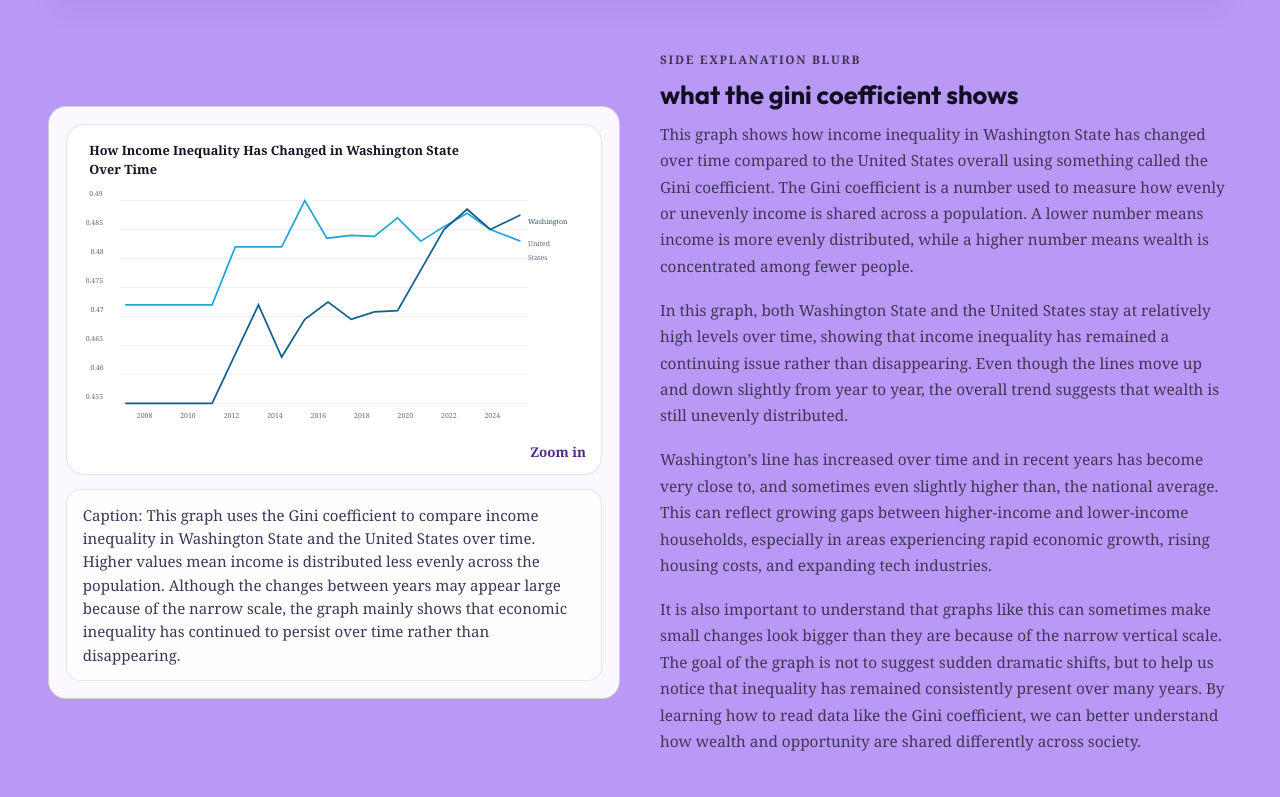
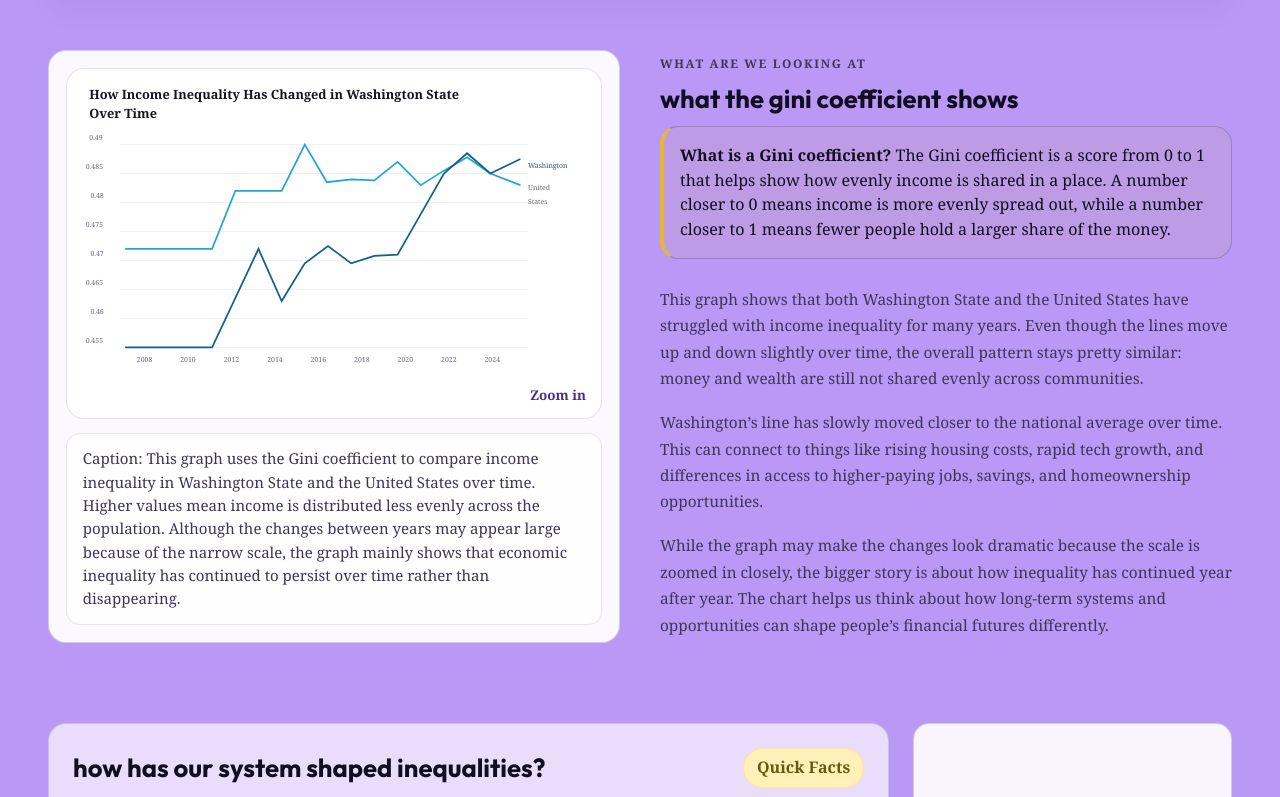
Before and after one commit to kelishightower/wacefe-scafold, a React (Vite) app: page / in a window 1280 px wide. Shown: the part 5403-6200 px from the top of the page. Built offline with nearby package versions, Linux system fonts and the light colour scheme; a web font is replaced by a local one.

Commit message:
updated gini text

```diff
--- a/src/components/QuickFactsFlow.jsx
+++ b/src/components/QuickFactsFlow.jsx
@@ -13,7 +13,7 @@ const factMap = {
     whyItMatters:
       'The economic effects of slavery did not end when slavery was abolished. Generations of exclusion from land ownership, education, banking, and higher-paying jobs limited opportunities for many Black families to build wealth over time. These long-term disadvantages still influence modern wealth gaps seen in Washington and across the country today.',
     learnMore:
-      'https://nmaahc.si.edu/learn/talking-about-race/topics/historical-foundations-race'
+      'https://www.humanities.org/spark/a-little-known-story-of-slavery-in-washington-territory/'
   },
   landOwnership: {
     label: 'land ownership',
@@ -24,7 +24,7 @@ const factMap = {
     whyItMatters:
       'Many communities of color were historically denied equal access to land ownership through discriminatory laws, violence, and unfair lending practices. Because homes and property often grow in value over time, being excluded from ownership also meant being excluded from opportunities to build long-term financial stability and generational wealth.',
     learnMore:
-      'https://www.urban.org/policy-centers/housing-finance-policy-center/projects/reducing-racial-homeownership-gap'
+      'https://www.hillsdale.edu/educational-outreach/free-market-forum/2008-archive/property-rights-in-american-history/'
   },
   systemicRacism: {
     label: 'systemic racism',
@@ -35,7 +35,7 @@ const factMap = {
     whyItMatters:
       'Systemic racism can shape access to education, healthcare, housing, employment, and political power. Over time, these unequal systems compound and contribute to wealth disparities that continue across generations. The effects can still be seen today in differences in income, neighborhood resources, and economic opportunity throughout Washington State.',
     learnMore:
-      'https://www.apa.org/topics/racism-bias-discrimination/systemic-racism'
+      'https://www.raceforward.org/resources/video-series/what-systemic-racism'
   },
   housing: {
     label: 'unequal housing policies',
@@ -57,7 +57,7 @@ const factMap = {
     whyItMatters:
       'Supporters argue these policies encourage economic growth, but critics note they can widen inequality when access to resources is already uneven. Reductions in public support for housing, healthcare, education, and wages can disproportionately affect lower-income communities and make existing wealth gaps harder to close.',
     learnMore:
-      'https://www.britannica.com/topic/neoliberalism'
+      'https://www.investopedia.com/terms/n/neoliberalism.asp'
   },
   votingBarriers: {
     label: 'voting barriers',
@@ -68,7 +68,7 @@ const factMap = {
     whyItMatters:
       'Voting influences which communities receive political attention, funding, and policy support. When groups face barriers to political participation, they may also have less influence over decisions related to schools, housing, transportation, wages, and economic investment in their communities.',
     learnMore:
-      'https://www.brennancenter.org/issues/ensure-every-american-can-vote/voting-rights'
+      'https://nlihc.org/resource/history-voter-suppression'
   },
   culturalOppression: {
     label: 'cultural oppression',
@@ -79,7 +79,7 @@ const factMap = {
     whyItMatters:
       'Cultural oppression can affect confidence, representation, educational experiences, and access to opportunities. Over time, stereotypes and social exclusion can influence hiring, discipline in schools, media representation, and public policy in ways that contribute to unequal outcomes between communities.',
     learnMore:
-      'https://nationalequityproject.org/resources'
+      'https://www.youtube.com/watch?v=WKd3pmCaRGQ&themeRefresh=1'
   },
   hiring: {
     label: 'racist hiring processes',
@@ -90,7 +90,7 @@ const factMap = {
     whyItMatters:
       'Employment affects income, healthcare access, career advancement, and retirement savings. Even small patterns of discrimination in hiring or promotions can compound over time, limiting wealth-building opportunities for entire communities across generations.',
     learnMore:
-      'https://hbr.org/2021/07/research-how-bias-affects-hiring'
+      'https://www.aclu.org/news/racial-justice/the-long-history-of-discrimination-in-job-hiring-assessments'
   },
   schools: {
     label: 'racism in schools',
@@ -101,7 +101,7 @@ const factMap = {
     whyItMatters:
       'Education is closely tied to future job opportunities and income. When students face unequal educational resources or discriminatory treatment, those disadvantages can follow them into adulthood and contribute to broader economic inequality over time.',
     learnMore:
-      'https://edtrust.org/resource/equal-is-not-good-enough/'
+      'https://www.sophe.org/wp-content/uploads/2017/01/StealthInequities.pdf'
   },
   homeownership: {
     label: 'barriers to homeownership',
@@ -112,7 +112,7 @@ const factMap = {
     whyItMatters:
       'Communities that face discrimination in lending, appraisals, or banking may have more difficulty purchasing homes and building equity. Because homeownership is one of the main ways families accumulate wealth in the United States, these barriers can have long-term effects on generational wealth.',
     learnMore:
-      'https://www.consumerfinance.gov/fair-lending/'
+      'https://www.habitat.org/historic-housing-discrimination-us'
   },
   justice: {
     label: 'criminal justice system',
@@ -123,7 +123,7 @@ const factMap = {
     whyItMatters:
       'Communities that experience disproportionate policing, sentencing, or incarceration rates may also experience greater economic instability. Criminal records, legal fees, and lost income opportunities can create financial barriers that affect both individuals and families across generations.',
     learnMore:
-      'https://www.sentencingproject.org/research/criminal-justice-facts/'
+      'https://www.ncsl.org/civil-and-criminal-justice/racial-and-ethnic-disparities-in-the-criminal-justice-system'
   },
   outcome: {
     label: 'wealth disparities in wa',
@@ -133,7 +133,7 @@ const factMap = {
       'These combined systems produce measurable disparities in income, savings, homeownership, and assets.',
     whyItMatters:
       'Understanding the connected causes helps communities design solutions that target root conditions.',
-    learnMore: ''
+    learnMore: 'https://opportunityinstitute.org/research/post/income-inequality-in-washington/'
   }
 };
 
--- a/src/pages/WacefePage.jsx
+++ b/src/pages/WacefePage.jsx
@@ -796,19 +796,20 @@ function HistoryTimeline() {
       </div>
 
       <div className="stack-sm showcase-copy">
-        <p className="eyebrow">side explanation blurb</p>
+        <p className="eyebrow">what are we looking at</p>
         <h3 className="panel-title">what the gini coefficient shows</h3>
+
+        <div className="panel" style={{ padding: '1rem', marginBottom: '1rem', backgroundColor: 'rgba(231, 185, 38, 0.08)', borderLeft: '4px solid #e7b926' }}>
+          <p><strong>What is a Gini coefficient?</strong> The Gini coefficient is a score from 0 to 1 that helps show how evenly income is shared in a place. A number closer to 0 means income is more evenly spread out, while a number closer to 1 means fewer people hold a larger share of the money.</p>
+        </div>
         <p className="section-copy compact-copy">
-          This graph shows how income inequality in Washington State has changed over time compared to the United States overall using something called the Gini coefficient. The Gini coefficient is a number used to measure how evenly or unevenly income is shared across a population. A lower number means income is more evenly distributed, while a higher number means wealth is concentrated among fewer people.
+          This graph shows that both Washington State and the United States have struggled with income inequality for many years. Even though the lines move up and down slightly over time, the overall pattern stays pretty similar: money and wealth are still not shared evenly across communities.
         </p>
         <p className="section-copy compact-copy">
-          In this graph, both Washington State and the United States stay at relatively high levels over time, showing that income inequality has remained a continuing issue rather than disappearing. Even though the lines move up and down slightly from year to year, the overall trend suggests that wealth is still unevenly distributed.
+          Washington’s line has slowly moved closer to the national average over time. This can connect to things like rising housing costs, rapid tech growth, and differences in access to higher-paying jobs, savings, and homeownership opportunities.
         </p>
         <p className="section-copy compact-copy">
-          Washington’s line has increased over time and in recent years has become very close to, and sometimes even slightly higher than, the national average. This can reflect growing gaps between higher-income and lower-income households, especially in areas experiencing rapid economic growth, rising housing costs, and expanding tech industries.
-        </p>
-        <p className="section-copy compact-copy">
-          It is also important to understand that graphs like this can sometimes make small changes look bigger than they are because of the narrow vertical scale. The goal of the graph is not to suggest sudden dramatic shifts, but to help us notice that inequality has remained consistently present over many years. By learning how to read data like the Gini coefficient, we can better understand how wealth and opportunity are shared differently across society.
+          While the graph may make the changes look dramatic because the scale is zoomed in closely, the bigger story is about how inequality has continued year after year. The chart helps us think about how long-term systems and opportunities can shape people’s financial futures differently.
         </p>
       </div>
 
```
